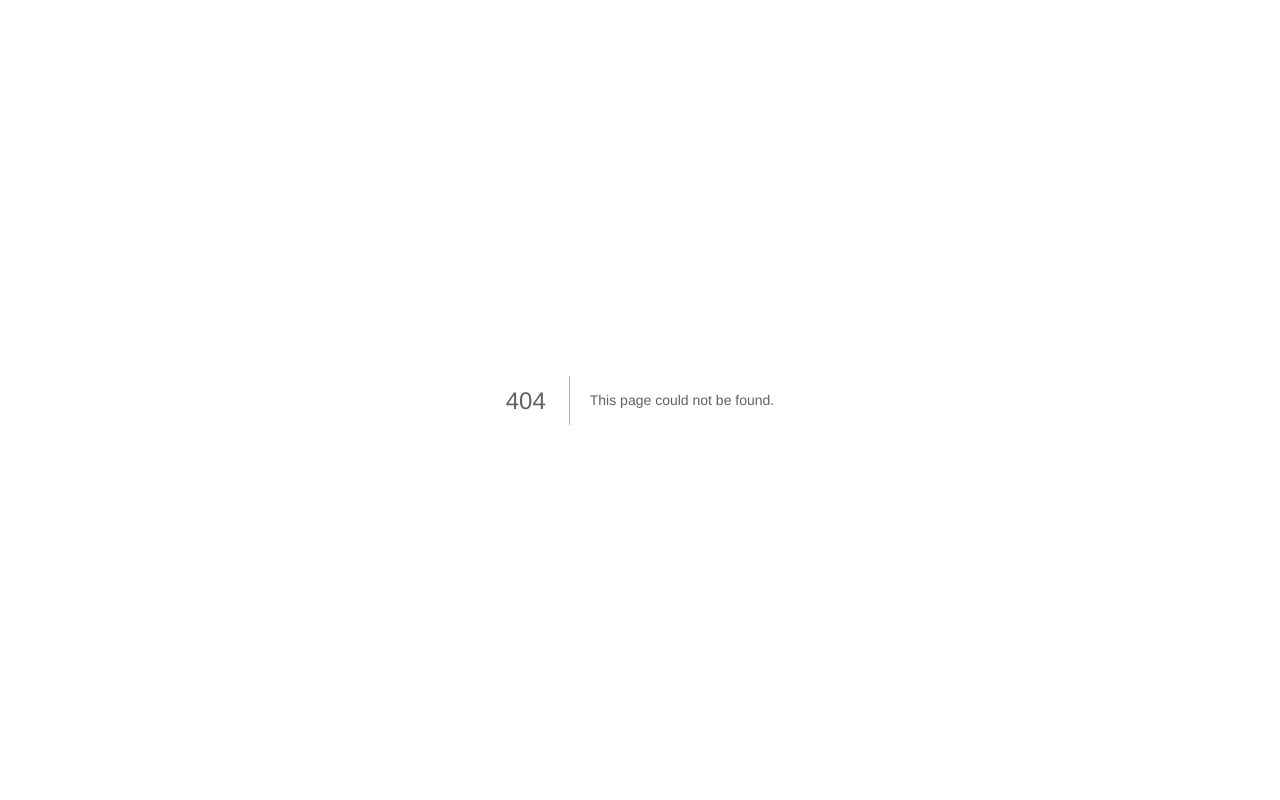
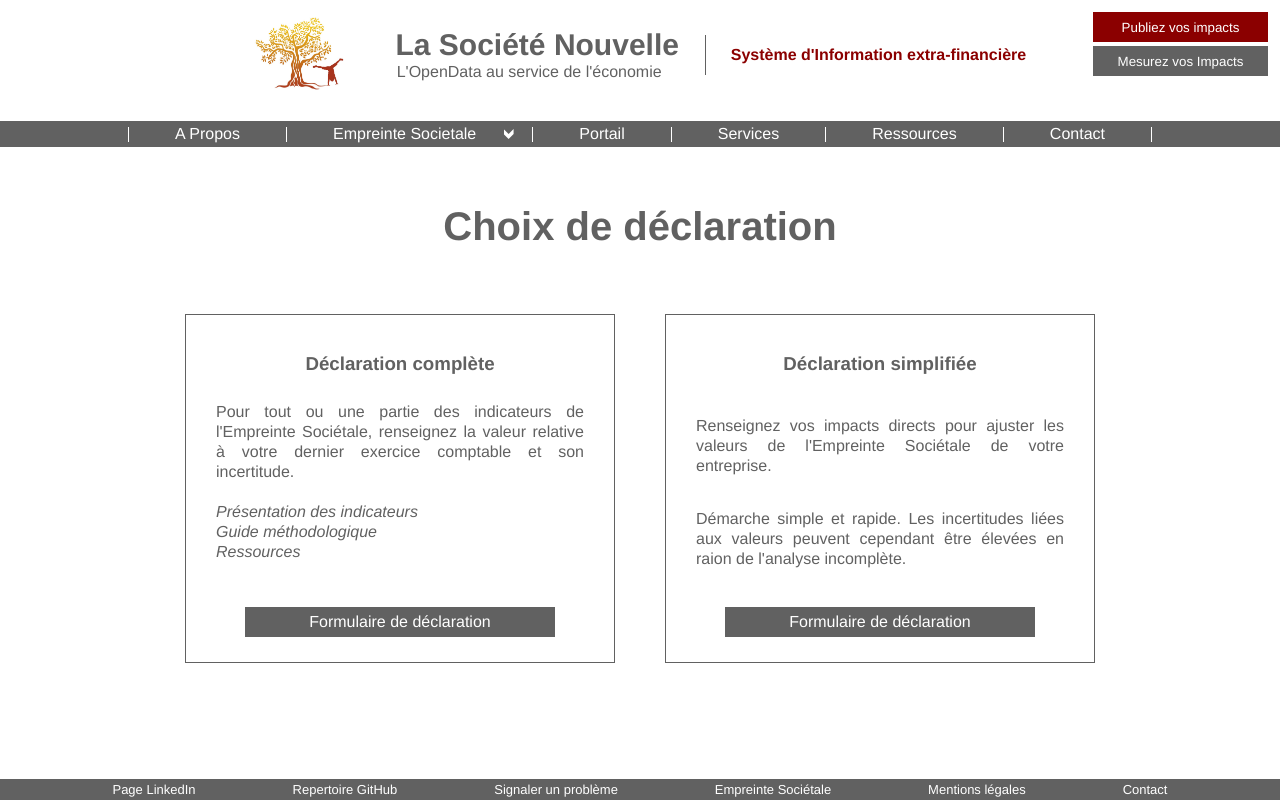
Before and after one commit to La-Societe-Nouvelle/LaSocieteNouvelle-Website, a Next.js app: page /publication-choix in a window 1280 px wide. Before the commit this address had no page. Built offline with nearby package versions, Linux system fonts and the light colour scheme.

Commit message:
Add choice publication type

```diff
--- a/pages/header.js
+++ b/pages/header.js
@@ -21,7 +21,7 @@ export default class Header extends React.Component {
           <hr/>
           <div className="header-strip-item" id="header-text2">Système d'Information extra-financière</div>
           <div className="header-actions">
-            <button id="header-action-declaration" onClick={() => window.location="/publication"}>Publiez vos impacts</button>
+            <button id="header-action-declaration" onClick={() => window.location="/publication-choix"}>Publiez vos impacts</button>
             <button onClick={() => window.location="/mesure-empreinte"}>Mesurez vos Impacts</button>
           </div>
         </div>
--- /dev/null
+++ b/pages/publication-choix.js
@@ -0,0 +1,43 @@
+import Head from 'next/head'
+import Header from './header.js'
+import Footer from './footer.js'
+
+export default function Home() {
+  return (
+    <div className="container">
+      <Head>
+        <title>La Société Nouvelle | Services disponibles</title>
+        <link rel="icon" href="/resources/logo_miniature.jpg" />
+      </Head>
+      <Header/>
+      <main className="main">
+
+        <h1>Choix de déclaration</h1>
+
+        <div id="services-strip" className="strip">
+          <ul id="services-publication">
+            <li id="declaration" className="services-item">
+              <h3>Déclaration complète</h3>
+              <p>Pour tout ou une partie des indicateurs de l'Empreinte Sociétale, renseignez la valeur relative à votre dernier exercice comptable et son incertitude.</p>
+              <p>
+                <a className="text-link" href="empreinte-societale" target="_blank">Présentation des indicateurs</a><br/>
+                <a className="text-link" href="guide" target="_blank">Guide méthodologique</a><br/>
+                <a className="text-link" href="ressources" target="_blank">Ressources</a>
+              </p>
+              <p></p>
+              <a  href="/publication" className="button">Formulaire de déclaration</a>
+            </li>
+            <li id="declaration-simplifiee" className="services-item">
+              <h3>Déclaration simplifiée</h3>
+              <p>Renseignez vos impacts directs pour ajuster les valeurs de l'Empreinte Sociétale de votre entreprise.</p>
+              <p>Démarche simple et rapide. Les incertitudes liées aux valeurs peuvent cependant être élevées en raion de l'analyse incomplète.</p>
+              <a href="/publication-simplifiee" className="button">Formulaire de déclaration</a>
+            </li>
+          </ul>
+        </div>
+
+      </main>
+      <Footer/>
+    </div>
+  )
+}
--- a/styles/globals.scss
+++ b/styles/globals.scss
@@ -160,7 +160,7 @@ textarea {
   width: 100%;
 }
 
-#services {
+#services, #services-publication {
   display: grid;
   max-width:1000px;
   margin:auto;
@@ -174,16 +174,23 @@ textarea {
 }
 
 .services-item {
-  display: inline-block;
-  padding: 25px;
+  display: inline-flex;
+  flex-direction: column;
+  justify-content: space-between;
+  height: auto;
+  padding: 20px;
   margin: 25px;
   vertical-align: top;
   border: solid $primary-color 1px;
 
+  p {
+    margin: 10px;
+  }
+
   .button {
-    width: 100%;
+    width: 80%;
     padding: 5px;
-    margin: 25px 0;
+    margin: 15px 10% 5px;
     color: white;
     background: $primary-color;
   }
```
